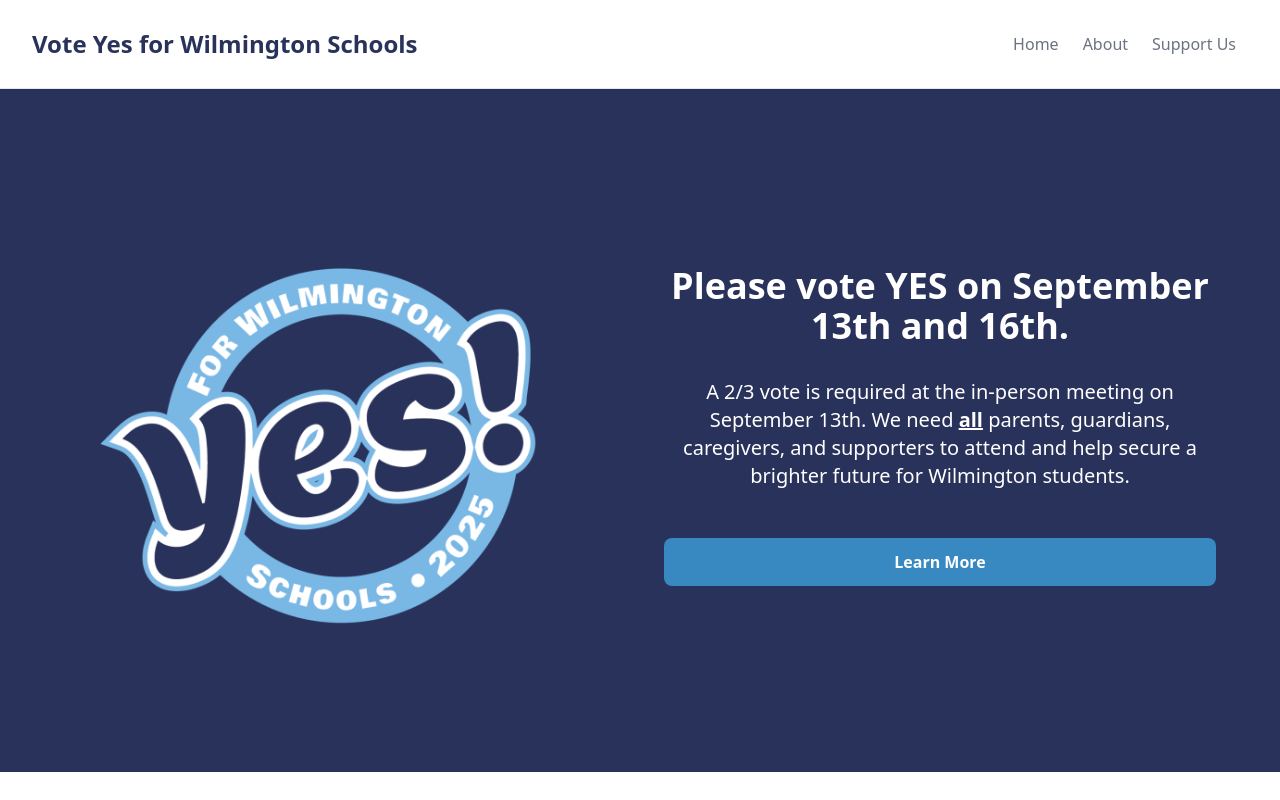
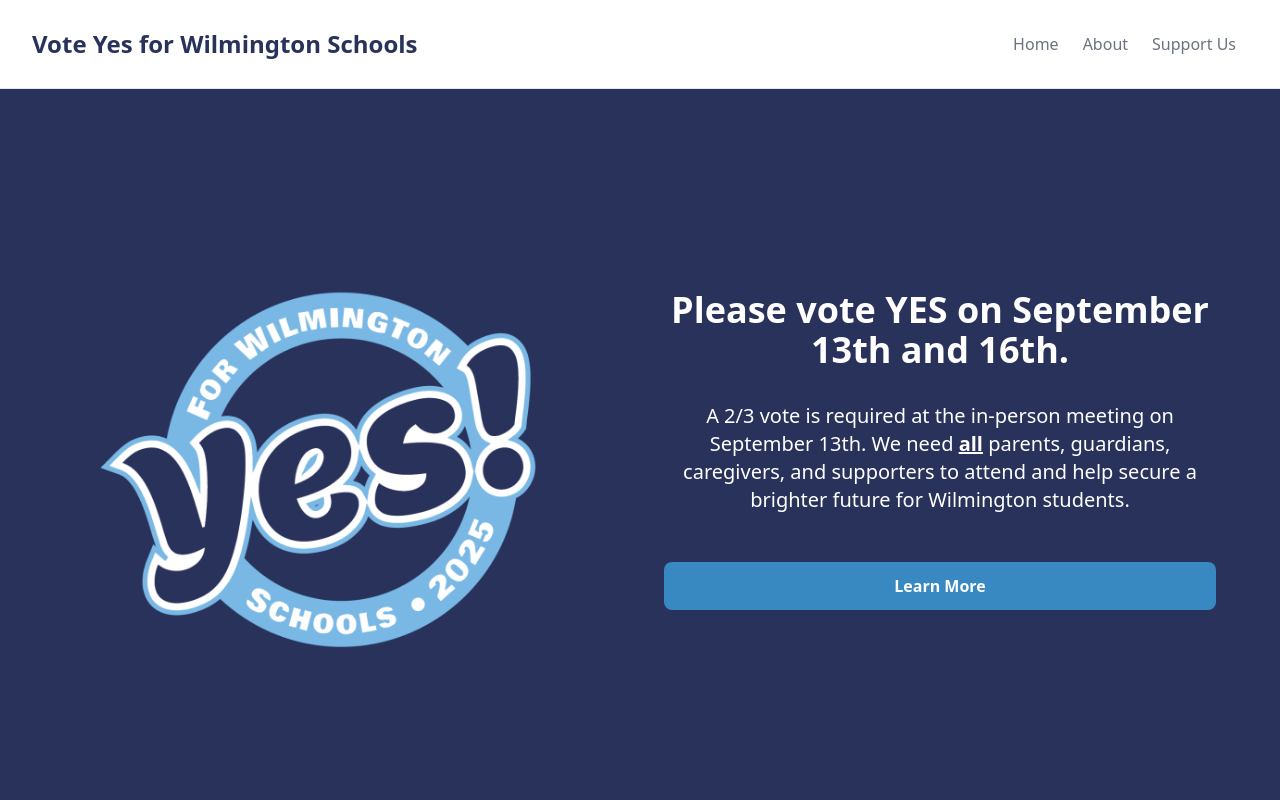
Before and after one commit to griffinm/yfws, a website built with Vite: page index.html in a window 1280 px wide. Shown: the top 800 px of the page. Built offline with nearby package versions, Linux system fonts and the light colour scheme.

Commit message:
More fixes to logo

```diff
--- a/src/style.css
+++ b/src/style.css
@@ -32,7 +32,7 @@ section.home-section {
 }
 
 .logo-image {
-  @apply max-w-full h-auto sm:w-[300px] sm:h-[300px] md:w-[500px] md:h-[500px] object-cover rounded-lg pt-12;
+  @apply max-w-full h-auto sm:w-[300px] h-auto md:w-[400px] lg:w-[500px] object-cover pt-12;
 }
 
 /* Custom animations */
```
